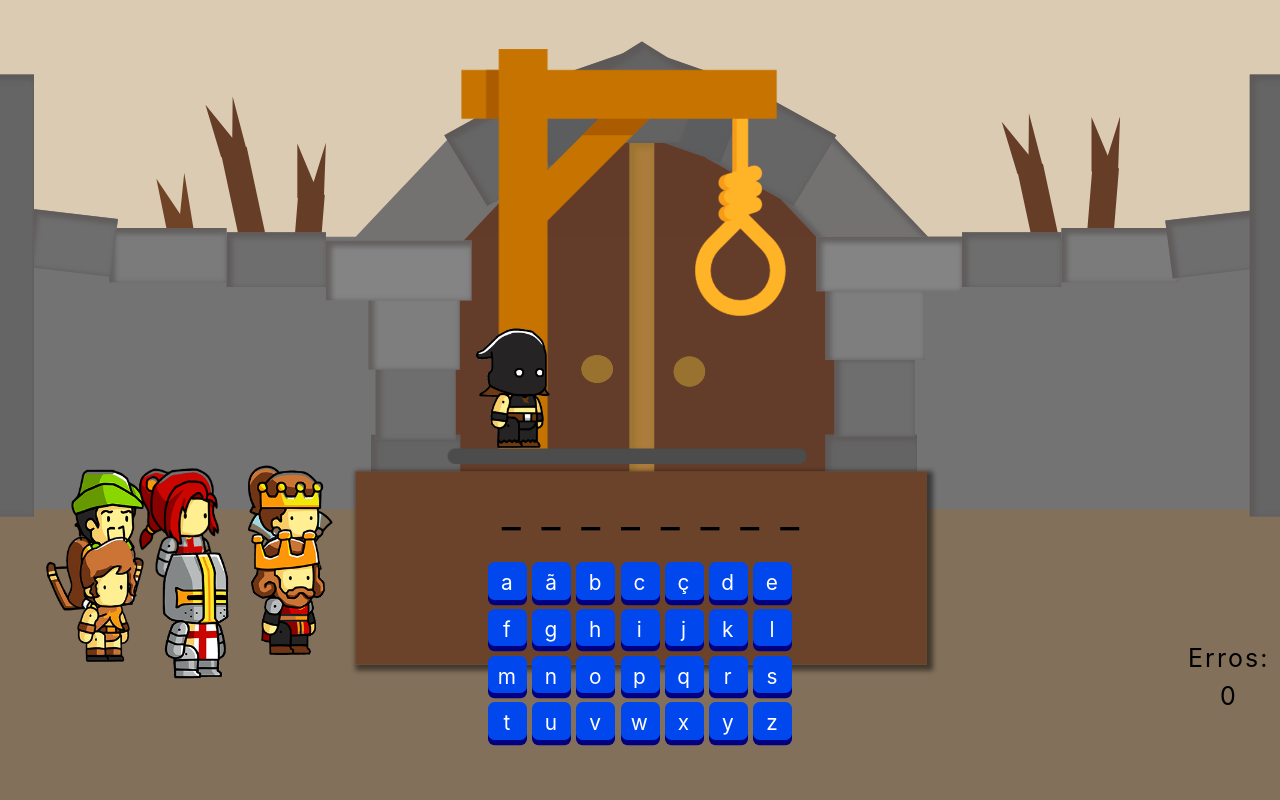
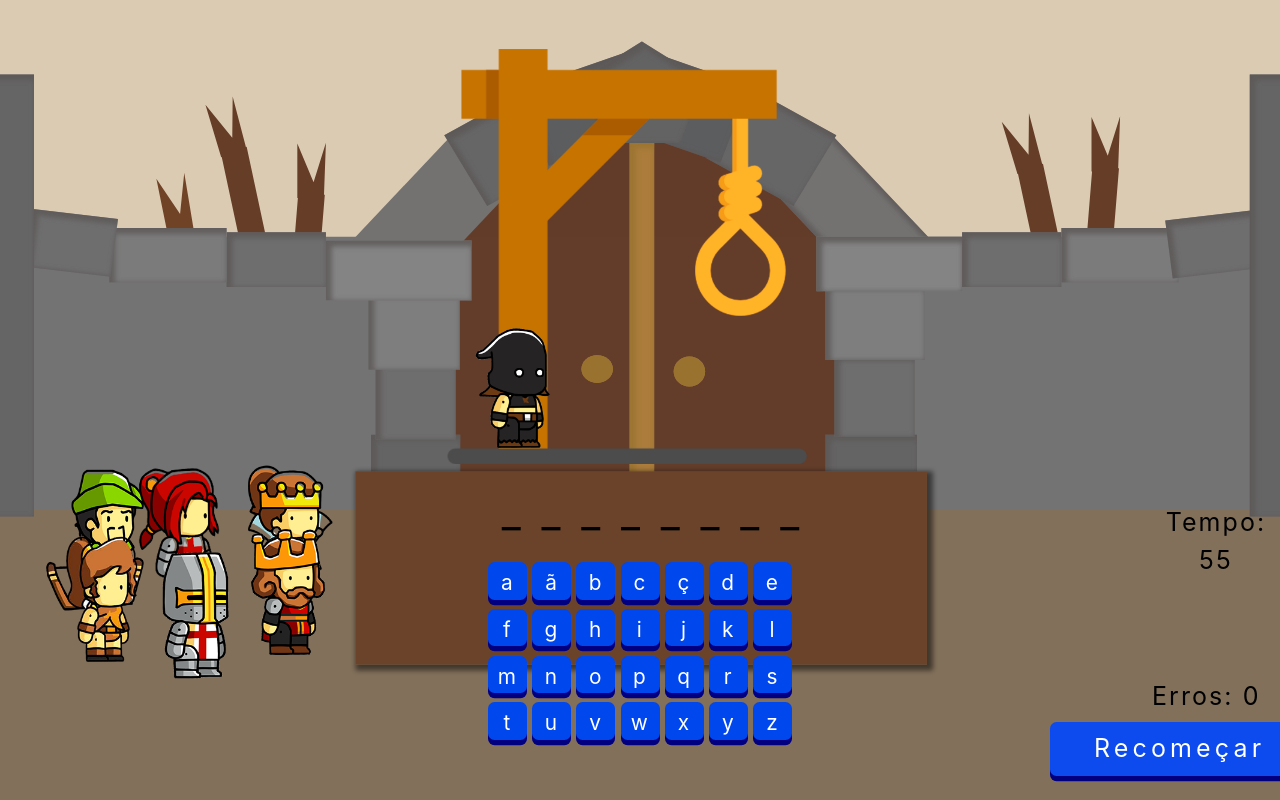
Before and after one commit to LeonardoLuz2/jogo-da-forca, a React (Create React App) app: page /game in a window 1280 px wide. Built offline with nearby package versions, Linux system fonts and the light colour scheme.

Commit message:
adicionado tempo durante o jogoo

```diff
--- a/src/pages/game/game.css
+++ b/src/pages/game/game.css
@@ -54,7 +54,14 @@
     letter-spacing: 0.1rem;
     bottom: 8%;
     position: absolute;
-    left: 92%;
+    left: 90%;
+  }
+  .Hangman-timer {
+    font-size: 1.2rem;
+    letter-spacing: 0.1rem;
+    bottom: 25%;
+    position: absolute;
+    left: 90%;
   }
   .Hangman-btns {
     text-align: center;
--- a/src/pages/game/index.jsx
+++ b/src/pages/game/index.jsx
@@ -10,8 +10,6 @@ import img5 from "./images/img5.png";
 import img6 from "./images/img6.png";
 import img7 from "./images/plateia.png"
 
-
-
 class Hangman extends Component {
     /** by default, allow 6 guesses and use provided gallows images. */
     static defaultProps = {
@@ -21,17 +19,40 @@ class Hangman extends Component {
 
     constructor(props) {
         super(props);
-        this.state = { nWrong: 0, guessed: new Set(), answer: "controle"/*randomWord()*/ };
+        this.state = { nWrong: 0, seconds: 60, guessed: new Set(), answer: "controle"/*randomWord()*/ };
         this.handleGuess = this.handleGuess.bind(this);
         this.reset = this.reset.bind(this);
+    }
+
+    componentDidMount() {
+        this.timer();
+    }
+
+    componentWillUnmount() {
+        clearInterval(this.hangmanTimer);
     }
 
     reset() {
         this.setState({
             nWrong: 0,
+            seconds: 60,
             guessed: new Set(),
             answer: "controle"/*randomWord()*/
         });
+        this.timer();
+    }
+
+    timer() {
+        clearInterval(this.hangmanTimer);
+        this.hangmanTimer = setInterval(() => {
+            if (this.state.seconds <= 0) {
+                clearInterval(this.hangmanTimer);
+            } else {
+                this.setState(({ seconds }) => ({
+                    seconds: seconds - 1
+                }))
+            }
+        }, 1000);
     }
 
     /** guessedWord: show current-state of word:
@@ -72,11 +93,14 @@ class Hangman extends Component {
 
     /** render: render game */
     render() {
-        const gameOver = this.state.nWrong >= this.props.maxWrong;
+        const gameOver = (this.state.nWrong >= this.props.maxWrong) || this.state.seconds <= 0;
         const altText = `${this.state.nWrong}/${this.props.maxWrong} palpites`;
         const isWinner = this.guessedWord().join("") === this.state.answer;
         let gameState = this.generateButtons();
-        if (isWinner) gameState = "Você Venceu!!!";
+        if (isWinner) {
+            gameState = "Você Venceu!!!";
+            clearInterval(this.hangmanTimer);
+        }
         if (gameOver) gameState = "Não foi dessa vez... :(";
         return (
             /*Descomentar o html quando as funcionalidades forem pra sprint*/
@@ -85,15 +109,16 @@ class Hangman extends Component {
                 <div className="Hangman">
                     <img src={this.props.images[this.state.nWrong]} alt={altText} />
                     <p className="Hangman-wrong">Erros: {this.state.nWrong}</p>
+                    <p className="Hangman-timer">Tempo: {this.state.seconds}</p>
                     <p className="Hangman-word">
                         {!gameOver ? this.guessedWord() : this.state.answer}
                     </p>
                     <p className="Hangman-btns">{gameState}</p>
-                    {/* {<button className="Hangman-reset" onClick={this.reset}>
+                    {<button className="Hangman-reset" onClick={this.reset}>
                         Recomeçar
-                    </button>} */}
+                    </button>}
                 </div>
-                    <img src={this.props.images[7]} className="plateia" alt="plateia" />
+                <img src={this.props.images[7]} className="plateia" alt="plateia" />
             </section>
         );
     }
```
